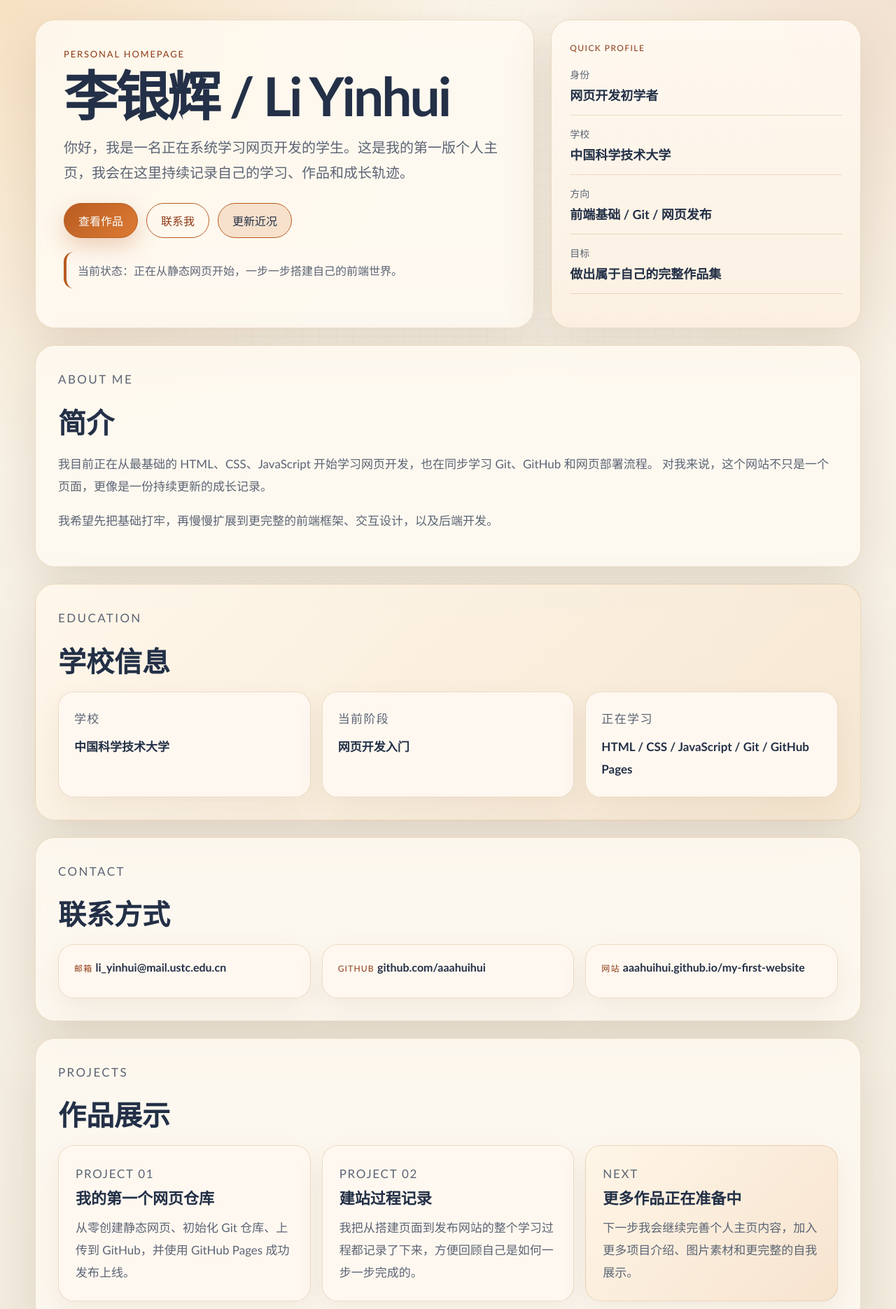
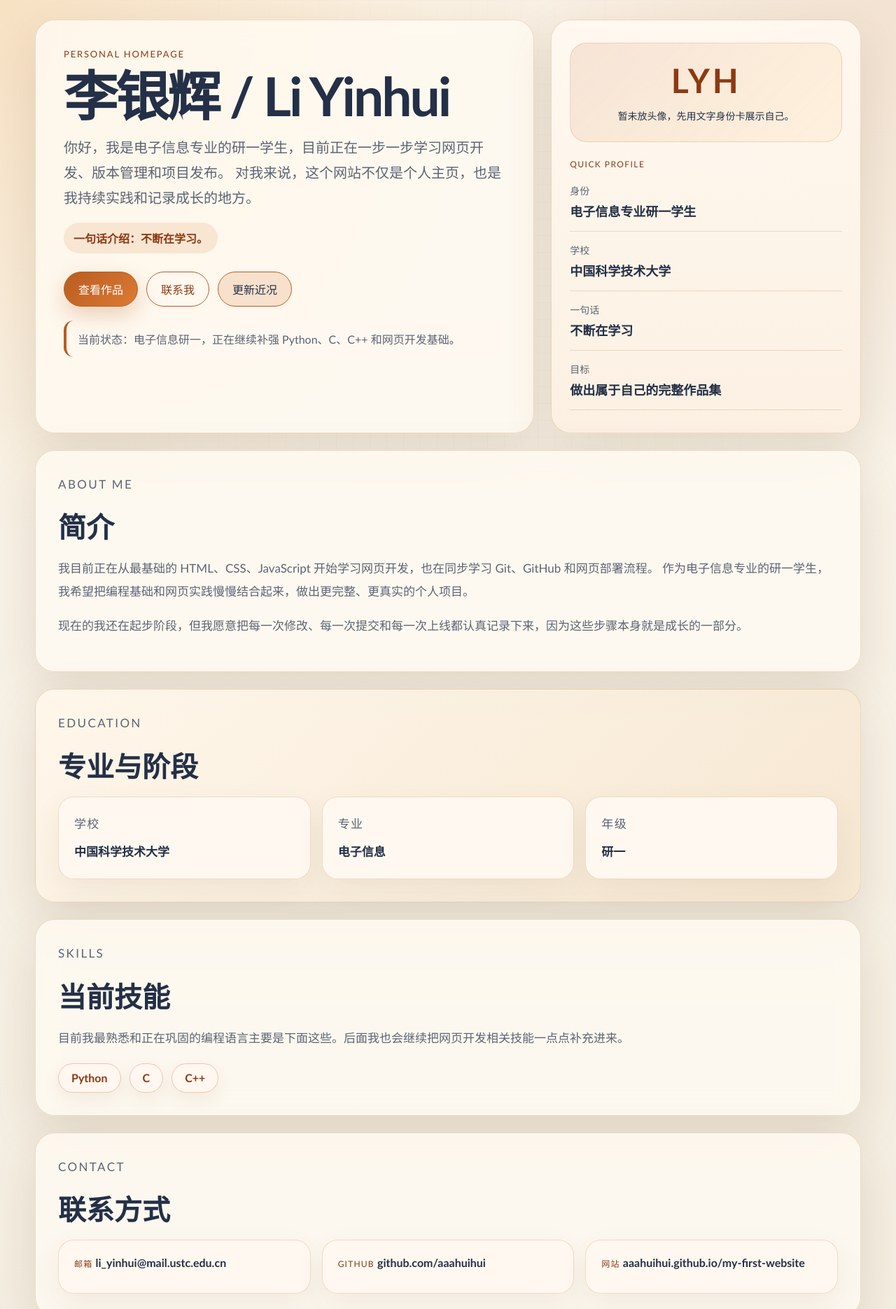
Before and after one commit to aaahuihui/my-first-website, a plain HTML site: page index.html in a window 1280 px wide. Shown: the top 1870 px of the page at 70% size. Drawn offline with Linux system fonts and the light colour scheme.

Commit message:
Personalize profile details

```diff
--- a/index.html
+++ b/index.html
@@ -4,7 +4,7 @@
   <meta charset="UTF-8">
   <meta name="viewport" content="width=device-width, initial-scale=1.0">
   <title>Li Yinhui | Personal Homepage</title>
-  <meta name="description" content="Li Yinhui 的个人主页，展示个人简介、学校、联系方式与作品。">
+  <meta name="description" content="Li Yinhui 的个人主页，展示个人简介、专业、年级、技能、联系方式与作品。">
   <link rel="stylesheet" href="./style.css">
 </head>
 <body>
@@ -13,21 +13,27 @@
       <p class="eyebrow">Personal Homepage</p>
       <h1>李银辉 / Li Yinhui</h1>
       <p class="hero__intro">
-        你好，我是一名正在系统学习网页开发的学生。这是我的第一版个人主页，我会在这里持续记录自己的学习、作品和成长轨迹。
+        你好，我是电子信息专业的研一学生，目前正在一步一步学习网页开发、版本管理和项目发布。
+        对我来说，这个网站不仅是个人主页，也是我持续实践和记录成长的地方。
       </p>
+      <p class="hero__quote">一句话介绍：不断在学习。</p>
       <div class="hero__actions">
         <a class="button button--primary" href="#projects">查看作品</a>
         <a class="button button--ghost" href="#contact">联系我</a>
         <button class="button button--soft" id="statusButton" type="button">更新近况</button>
       </div>
-      <p class="hero__status" id="statusMessage">当前状态：正在从静态网页开始，一步一步搭建自己的前端世界。</p>
+      <p class="hero__status" id="statusMessage">当前状态：电子信息研一，正在继续补强 Python、C、C++ 和网页开发基础。</p>
     </div>
     <aside class="hero__card">
+      <div class="identity-badge">
+        <p class="identity-badge__initials">LYH</p>
+        <p class="identity-badge__text">暂未放头像，先用文字身份卡展示自己。</p>
+      </div>
       <p class="card__label">Quick Profile</p>
       <ul class="profile-list">
-        <li><span>身份</span><strong>网页开发初学者</strong></li>
+        <li><span>身份</span><strong>电子信息专业研一学生</strong></li>
         <li><span>学校</span><strong>中国科学技术大学</strong></li>
-        <li><span>方向</span><strong>前端基础 / Git / 网页发布</strong></li>
+        <li><span>一句话</span><strong>不断在学习</strong></li>
         <li><span>目标</span><strong>做出属于自己的完整作品集</strong></li>
       </ul>
     </aside>
@@ -41,17 +47,17 @@
       </div>
       <p>
         我目前正在从最基础的 HTML、CSS、JavaScript 开始学习网页开发，也在同步学习 Git、GitHub 和网页部署流程。
-        对我来说，这个网站不只是一个页面，更像是一份持续更新的成长记录。
+        作为电子信息专业的研一学生，我希望把编程基础和网页实践慢慢结合起来，做出更完整、更真实的个人项目。
       </p>
       <p>
-        我希望先把基础打牢，再慢慢扩展到更完整的前端框架、交互设计，以及后端开发。
+        现在的我还在起步阶段，但我愿意把每一次修改、每一次提交和每一次上线都认真记录下来，因为这些步骤本身就是成长的一部分。
       </p>
     </section>
 
     <section class="panel panel--accent" id="education">
       <div class="section-heading">
         <p class="eyebrow">Education</p>
-        <h2>学校信息</h2>
+        <h2>专业与阶段</h2>
       </div>
       <div class="info-grid">
         <article>
@@ -59,13 +65,28 @@
           <p class="info-value">中国科学技术大学</p>
         </article>
         <article>
-          <p class="info-title">当前阶段</p>
-          <p class="info-value">网页开发入门</p>
+          <p class="info-title">专业</p>
+          <p class="info-value">电子信息</p>
         </article>
         <article>
-          <p class="info-title">正在学习</p>
-          <p class="info-value">HTML / CSS / JavaScript / Git / GitHub Pages</p>
+          <p class="info-title">年级</p>
+          <p class="info-value">研一</p>
         </article>
+      </div>
+    </section>
+
+    <section class="panel" id="skills">
+      <div class="section-heading">
+        <p class="eyebrow">Skills</p>
+        <h2>当前技能</h2>
+      </div>
+      <p>
+        目前我最熟悉和正在巩固的编程语言主要是下面这些。后面我也会继续把网页开发相关技能一点点补充进来。
+      </p>
+      <div class="skill-tags">
+        <span class="skill-tag">Python</span>
+        <span class="skill-tag">C</span>
+        <span class="skill-tag">C++</span>
       </div>
     </section>
 
@@ -114,7 +135,7 @@
           <p class="project-card__tag">Next</p>
           <h3>更多作品正在准备中</h3>
           <p>
-            下一步我会继续完善个人主页内容，加入更多项目介绍、图片素材和更完整的自我展示。
+            下一步我会继续完善个人主页内容，加入更多真实项目、学习总结和更完整的自我展示。
           </p>
         </article>
       </div>
--- a/script.js
+++ b/script.js
@@ -12,5 +12,5 @@ statusButton.addEventListener("click", () => {
     minute: "2-digit"
   });
 
-  statusMessage.textContent = `当前状态已更新：${timeText}，我正在继续完善个人主页，并把学习过程记录到仓库里。`;
+  statusMessage.textContent = `当前状态已更新：${timeText}，我是电子信息专业研一学生，正在继续练习 Python、C、C++，也在不断学习网页开发。`;
 });
--- a/style.css
+++ b/style.css
@@ -93,10 +93,20 @@ h1 {
 
 .hero__intro {
   max-width: 60ch;
-  margin-bottom: 26px;
+  margin-bottom: 18px;
   font-size: 20px;
   line-height: 1.8;
   color: var(--muted);
+}
+
+.hero__quote {
+  display: inline-block;
+  margin-bottom: 26px;
+  padding: 10px 14px;
+  border-radius: 999px;
+  background: rgba(247, 225, 204, 0.78);
+  color: var(--accent-strong);
+  font-weight: 700;
 }
 
 .hero__actions {
@@ -151,6 +161,29 @@ h1 {
 .hero__card {
   padding: 32px 26px;
   background: linear-gradient(180deg, rgba(255, 249, 241, 0.92) 0%, rgba(251, 240, 226, 0.92) 100%);
+}
+
+.identity-badge {
+  margin-bottom: 24px;
+  padding: 24px 18px;
+  border-radius: 24px;
+  text-align: center;
+  background: linear-gradient(135deg, rgba(184, 92, 33, 0.12) 0%, rgba(255, 240, 220, 0.92) 100%);
+  border: 1px solid rgba(184, 92, 33, 0.18);
+}
+
+.identity-badge__initials {
+  margin-bottom: 10px;
+  font-size: 48px;
+  letter-spacing: 0.08em;
+  font-weight: 800;
+  color: var(--accent-strong);
+}
+
+.identity-badge__text {
+  margin-bottom: 0;
+  font-size: 14px;
+  line-height: 1.8;
 }
 
 .card__label {
@@ -251,6 +284,26 @@ h1 {
   margin-bottom: 0;
   color: var(--text) !important;
   font-weight: 700;
+}
+
+.skill-tags {
+  display: flex;
+  flex-wrap: wrap;
+  gap: 12px;
+  margin-top: 20px;
+}
+
+.skill-tag {
+  display: inline-flex;
+  align-items: center;
+  min-height: 42px;
+  padding: 0 18px;
+  border-radius: 999px;
+  border: 1px solid rgba(184, 92, 33, 0.3);
+  background: rgba(255, 248, 240, 0.92);
+  color: var(--accent-strong);
+  font-weight: 700;
+  box-shadow: 0 10px 24px rgba(101, 63, 27, 0.08);
 }
 
 .contact-grid {
```
Also changed, not shown: BUILD-LOG.md (+66 -0 lines).
